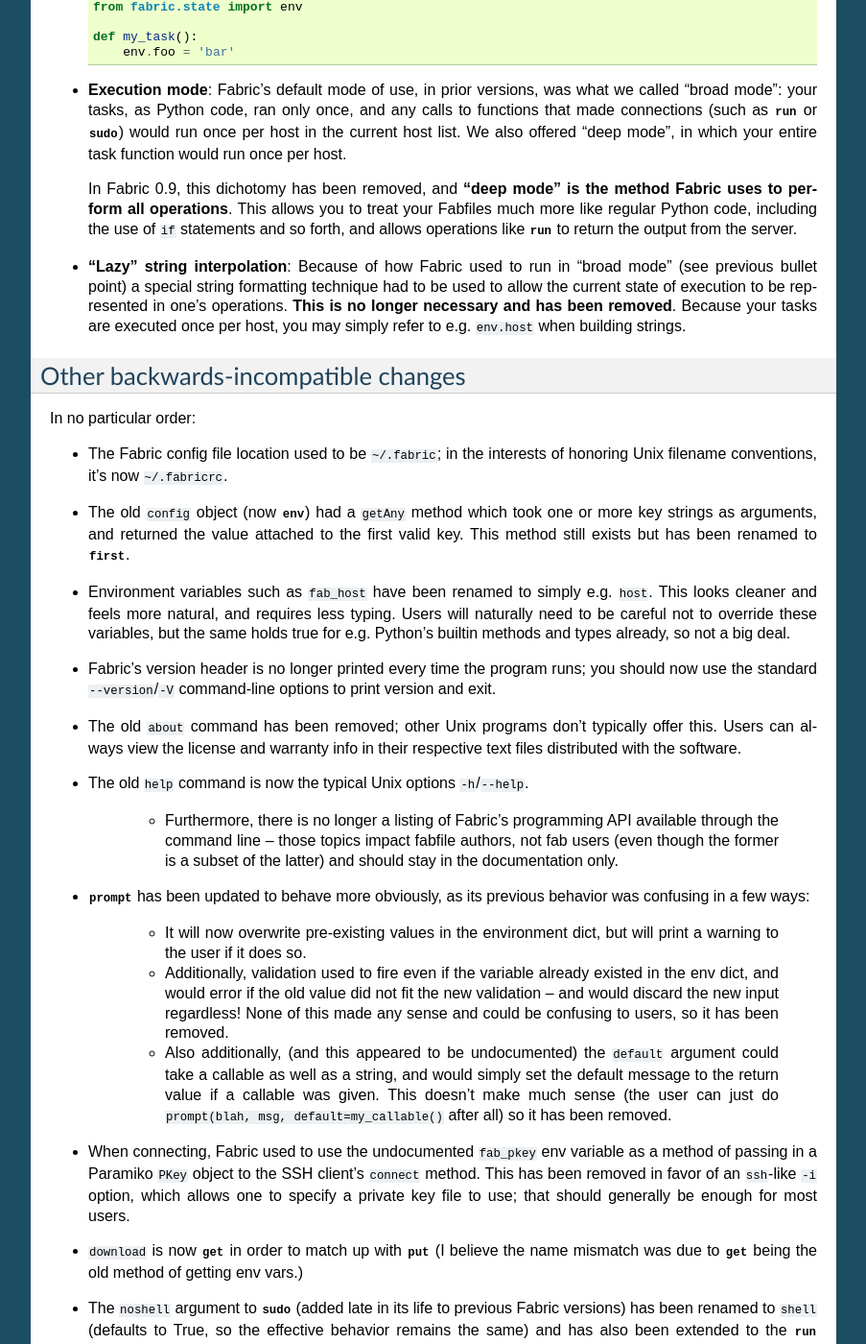
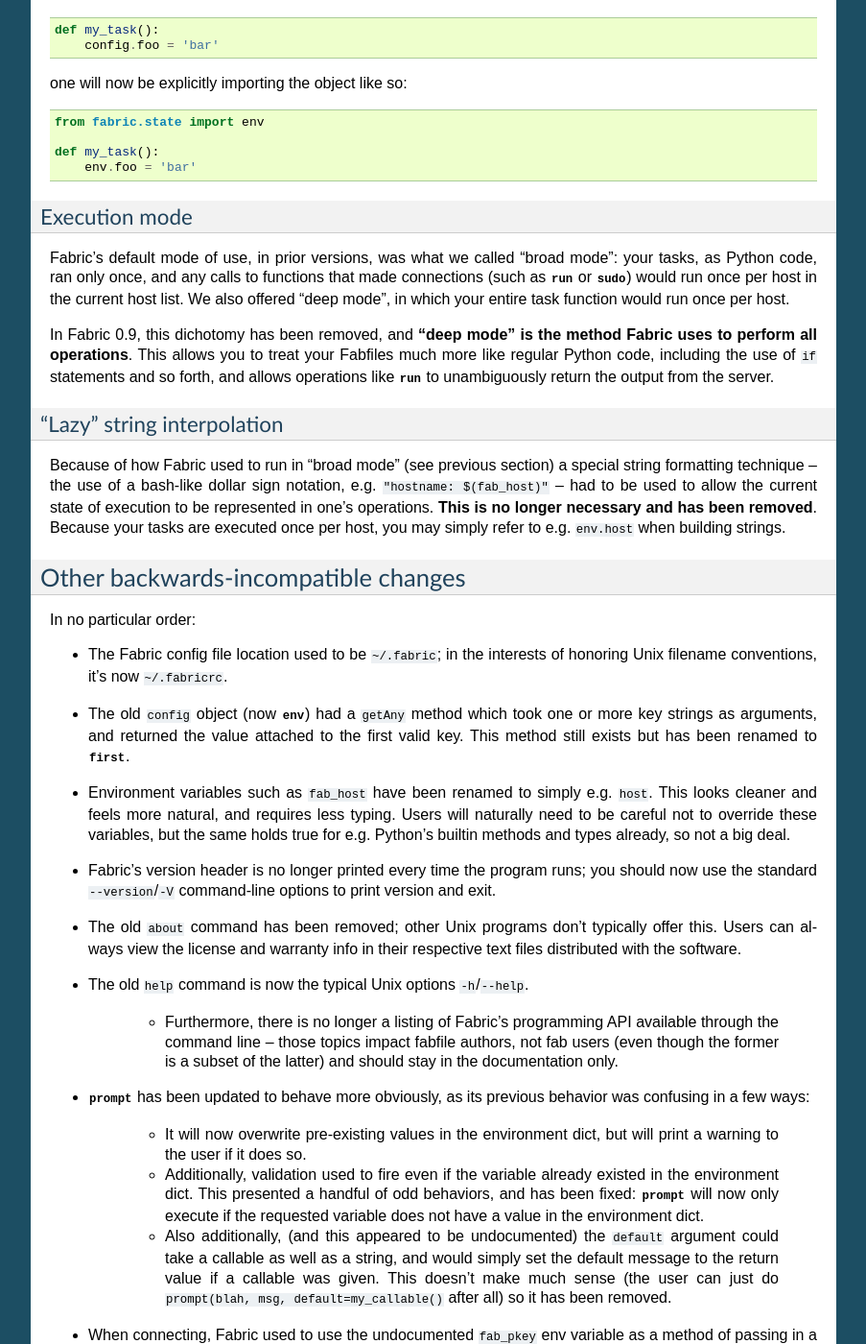
Before and after one commit to fabric/fabric, a Sphinx documentation site: the page built from docs/compatibility.rst, in a window 1280 px wide and 1400 px high, scrolled down 1095 px. Shown: the whole window at 96% size, without its empty margins (198-1101 px from the left). Built offline with Sphinx 7.4.7, drawn with Linux system fonts in a browser that asks for light colours; some of the changed text lies outside the part shown.

Commit message:
Handful of tweaks to compatibility docs, plus MR_TODO item.

```diff
--- a/docs/compatibility.rst
+++ b/docs/compatibility.rst
@@ -10,84 +10,100 @@
 program.
 
 
-Overview
---------
+Major changes
+=============
 
 You'll want to at least skim the entire document, but the primary changes that
 will need to be made to one's fabfiles are as follows:
 
-* **Imports**: You will need to **explicitly import any and all methods or
-  decorators used**, at the top of your fabfile; they are no longer magically
-  available. Here's a sample fabfile that works with 0.1 and earlier::
+Imports
+-------
 
-    @hosts('a', 'b')
-    def my_task():
-        run('ls /var/www')
-        sudo('mkdir /var/www/newsite')
+You will need to **explicitly import any and all methods or decorators used**,
+at the top of your fabfile; they are no longer magically available. Here's a
+sample fabfile that works with 0.1 and earlier::
 
-  The above fabfile uses `hosts`, `run` and `sudo`, and so in Fabric 0.9 one
-  simply needs to add the following imports::
+     @hosts('a', 'b')
+     def my_task():
+         run('ls /var/www')
+         sudo('mkdir /var/www/newsite')
 
-    from fabric.decorators import hosts
-    from fabric.operations import run, sudo
+The above fabfile uses `hosts`, `run` and `sudo`, and so in Fabric 0.9 one
+simply needs to add the following imports::
 
-    @hosts('a', 'b')
-    def my_task():
-        run('ls /var/www')
-        sudo('mkdir /var/www/newsite')
+     from fabric.decorators import hosts
+     from fabric.operations import run, sudo
 
-* **Python version**: Fabric started out Python 2.5-only, but became largely
-  2.4 compatible at one point during its lifetime. Fabric is once again **only
-  compatible with Python 2.5 or newer**, in order to take advantage of the
-  various new features and functions available in that version.
+     @hosts('a', 'b')
+     def my_task():
+         run('ls /var/www')
+         sudo('mkdir /var/www/newsite')
 
-  With this change we're setting an official policy to support the two most
-  recent stable releases of Python, which at time of writing is 2.5 and 2.6. We
-  feel this is a decent compromise between new features and the reality of
-  operating system packaging concerns. Given that most users use Fabric from
-  their workstations, which are typically more up-to-date than servers, we're
-  hoping this doesn't cut out too many folks.
+Python version
+--------------
 
-  Finally, note that while we will not officially support a 2.4-compatible
-  version or fork, we may provide a link to such a project if one arises.
-* **Environment/config variables**: The ``config`` object previously used to
-  access and set internal state (including Fabric config options) **has been
-  renamed to** :data:`env`, but otherwise remains the same (it allows both
-  dictionary and object-attribute style access to its data.) :data:`env`
-  resides in the :mod:`state` submodule, so where before one might have seen
-  fabfiles like this::
+Fabric started out Python 2.5-only, but became largely
+2.4 compatible at one point during its lifetime. Fabric is once again **only
+compatible with Python 2.5 or newer**, in order to take advantage of the various
+new features and functions available in that version.
+
+With this change we're setting an official policy to support the two most recent
+stable releases of Python, which at time of writing is 2.5 and 2.6. We feel this
+is a decent compromise between new features and the reality of operating system
+packaging concerns. Given that most users use Fabric from their workstations,
+which are typically more up-to-date than servers, we're hoping this doesn't cut
+out too many folks.
+
+Finally, note that while we will not officially support a 2.4-compatible
+version or fork, we may provide a link to such a project if one arises.
+
+Environment/config variables
+----------------------------
+
+The ``config`` object previously used to access and set internal state
+(including Fabric config options) **has been renamed to** :data:`env`, but
+otherwise remains the same (it allows both dictionary and object-attribute style
+access to its data.) :data:`env` resides in the :mod:`state` submodule, so where
+before one might have seen fabfiles like this::
 
     def my_task():
         config.foo = 'bar'
 
-  one will now be explicitly importing the object like so::
+one will now be explicitly importing the object like so::
 
     from fabric.state import env
 
     def my_task():
         env.foo = 'bar'
 
-* **Execution mode**: Fabric's default mode of use, in prior versions, was what
-  we called "broad mode": your tasks, as Python code, ran only once, and any
-  calls to functions that made connections (such as `run` or `sudo`) would run
-  once per host in the current host list. We also offered "deep mode", in which
-  your entire task function would run once per host.
+Execution mode
+--------------
 
-  In Fabric 0.9, this dichotomy has been removed, and **"deep mode" is the
-  method Fabric uses to perform all operations**. This allows you to treat your
-  Fabfiles much more like regular Python code, including the use of ``if``
-  statements and so forth, and allows operations like `run` to return the
-  output from the server.
-* **"Lazy" string interpolation**: Because of how Fabric used to run in "broad
-  mode" (see previous bullet point) a special string formatting technique had
-  to be used to allow the current state of execution to be represented in one's
-  operations. **This is no longer necessary and has been removed**. Because
-  your tasks are executed once per host, you may simply refer to e.g.
-  ``env.host`` when building strings.
+Fabric's default mode of use, in prior versions, was what we called "broad
+mode": your tasks, as Python code, ran only once, and any calls to functions
+that made connections (such as `run` or `sudo`) would run once per host in the
+current host list. We also offered "deep mode", in which your entire task
+function would run once per host.
+
+In Fabric 0.9, this dichotomy has been removed, and **"deep mode" is the method
+Fabric uses to perform all operations**. This allows you to treat your Fabfiles
+much more like regular Python code, including the use of ``if`` statements and
+so forth, and allows operations like `run` to unambiguously return the output
+from the server.
+
+"Lazy" string interpolation
+---------------------------
+
+Because of how Fabric used to run in "broad mode" (see previous section) a
+special string formatting technique -- the use of a bash-like dollar sign
+notation, e.g. ``"hostname: $(fab_host)"`` -- had to be used to allow the
+current state of execution to be represented in one's operations. **This is no
+longer necessary and has been removed**. Because your tasks are executed once
+per host, you may simply refer to e.g.  ``env.host`` when building strings.
 
 
 Other backwards-incompatible changes
------------------------------------------------
+====================================
 
 In no particular order:
 
@@ -120,10 +136,9 @@
     * It will now overwrite pre-existing values in the environment dict, but
       will print a warning to the user if it does so.
     * Additionally, validation used to fire even if the variable already
-      existed in the env dict, and would error if the old value did not fit the
-      new validation -- and would discard the new input regardless! None of
-      this made any sense and could be confusing to users, so it has been
-      removed.
+      existed in the environment dict. This presented a handful of odd
+      behaviors, and has been fixed: `prompt` will now only execute if the
+      requested variable does not have a value in the environment dict.
     * Also additionally, (and this appeared to be undocumented) the ``default``
       argument could take a callable as well as a string, and would simply set
       the default message to the return value if a callable was given. This
```
Also changed, not shown: 1 other file.
